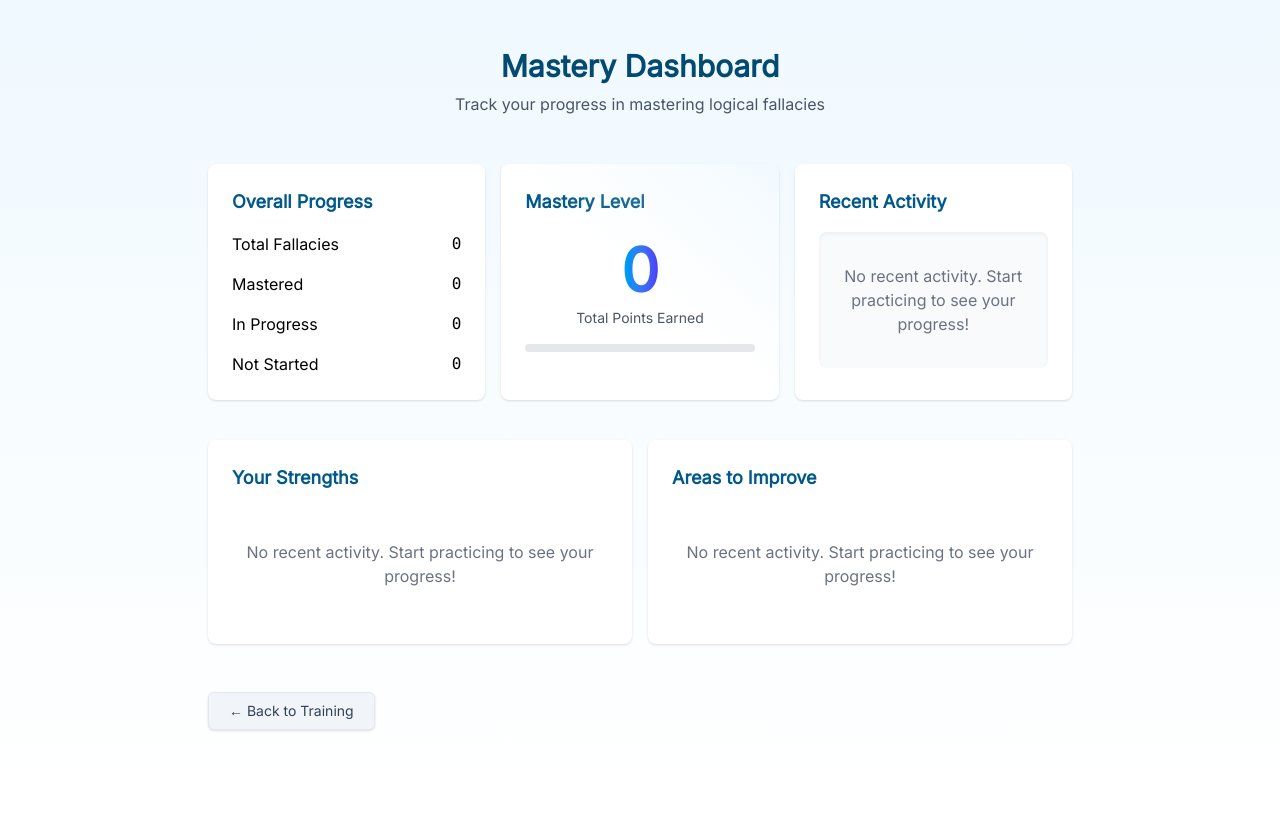
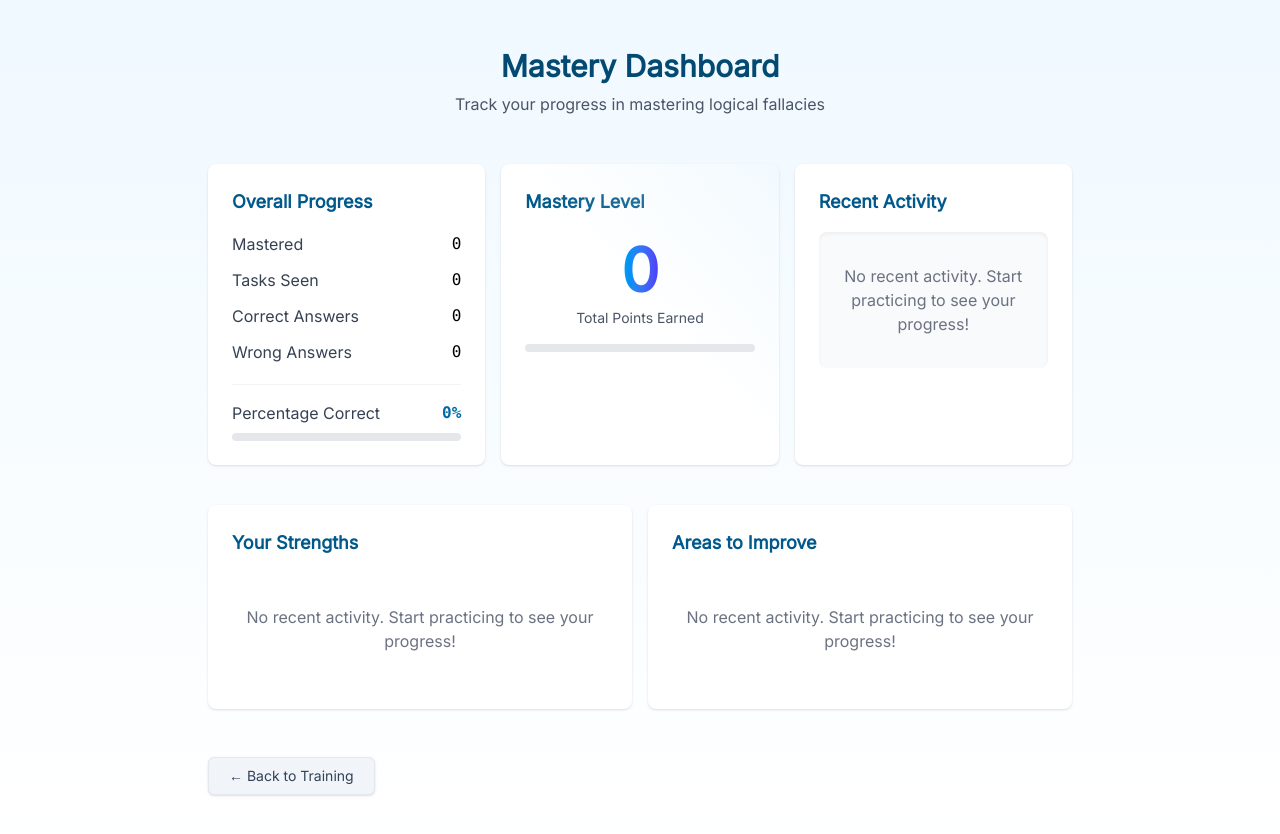
Before and after one commit to skyfortress/logic, a Next.js app: page /en/mastery in a window 1280 px wide. Shown: the top 834 px of the page. Before the commit the page ends 800 px from the top, so only its background shows below. Built offline with nearby package versions, Linux system fonts and the light colour scheme.

Commit message:
feat: add OverallProgress component to display mastery statistics and refactor Dashboard layout

```diff
--- a/src/components/Dashboard.tsx
+++ b/src/components/Dashboard.tsx
@@ -6,7 +6,7 @@ import Link from 'next/link';
 import Button from '@/components/Button';
 import MasteryLevel from '@/components/MasteryLevel';
 import { SessionActivity } from '@/components/SessionActivity';
-
+import { OverallProgress } from '@/components/OverallProgress';
 
 export default function Dashboard({ lang, dictionary }: {
   lang: Locale;
@@ -17,29 +17,7 @@ export default function Dashboard({ lang, dictionary }: {
   return (
     <>
     <div className="grid grid-cols-1 md:grid-cols-3 gap-4">
-        <div className="bg-white rounded-lg shadow p-6">
-        <h2 className="font-semibold text-lg text-sky-800 mb-4">
-            {masteryDashboard.overallProgress}
-        </h2>
-        <div className="space-y-4">
-            <div className="flex justify-between items-center">
-            <span>{masteryDashboard.totalFallacies}</span>
-            <span className="font-mono">0</span>
-            </div>
-            <div className="flex justify-between items-center">
-            <span>{masteryDashboard.masteredFallacies}</span>
-            <span className="font-mono">0</span>
-            </div>
-            <div className="flex justify-between items-center">
-            <span>{masteryDashboard.inProgress}</span>
-            <span className="font-mono">0</span>
-            </div>
-            <div className="flex justify-between items-center">
-            <span>{masteryDashboard.notStarted}</span>
-            <span className="font-mono">0</span>
-            </div>
-        </div>
-        </div>
+        <OverallProgress masteryDashboard={masteryDashboard} />
 
         <MasteryLevel
         title={masteryDashboard.masteryLevel}
--- /dev/null
+++ b/src/components/OverallProgress.tsx
@@ -0,0 +1,84 @@
+import { useAppSelector } from '@/state/hooks';
+
+interface OverallProgressProps {
+  masteryDashboard: {
+    overallProgress: string;
+    totalFallacies: string;
+    masteredFallacies: string;
+    inProgress: string;
+    notStarted: string;
+    seenTasks: string;
+    correctAnswers: string;
+    incorrectAnswers: string;
+    correctPercentage: string;
+  };
+}
+
+export function OverallProgress({ masteryDashboard }: OverallProgressProps) {
+  const { seenFallacyIds, fallacyMasteries } = useAppSelector((state) => state.fallacyTrainer);
+
+  const seenCount = seenFallacyIds.length;
+  const masteredCount = Object.keys(fallacyMasteries).length;
+
+  const correctAnswers = Object.values(fallacyMasteries).filter(level => level > 0).length;
+  const incorrectAnswers = seenCount - correctAnswers;
+  const correctPercentage = seenCount > 0 ? Math.round((correctAnswers / seenCount) * 100) : 0;
+
+  return (
+    <div className="bg-white rounded-lg shadow p-6">
+      <h2 className="font-semibold text-lg text-sky-800 mb-4">
+        {masteryDashboard.overallProgress}
+      </h2>
+      <div className="space-y-3">
+        <StatItem
+          label={masteryDashboard.masteredFallacies}
+          value={masteredCount}
+        />
+
+        <StatItem
+          label={masteryDashboard.seenTasks}
+          value={seenCount}
+        />
+
+        <StatItem
+          label={masteryDashboard.correctAnswers}
+          value={correctAnswers}
+        />
+
+        <StatItem
+          label={masteryDashboard.incorrectAnswers}
+          value={incorrectAnswers}
+        />
+
+        <div className="mt-5 pt-4 border-t border-gray-100">
+          <div className="space-y-2">
+            <div className="flex justify-between items-center">
+              <span className="text-gray-700">{masteryDashboard.correctPercentage}</span>
+              <span className="font-mono font-semibold text-sky-700">{correctPercentage}%</span>
+            </div>
+            <div className="w-full bg-gray-200 rounded-full h-2">
+              <div
+                className="bg-gradient-to-r from-sky-500 to-indigo-600 h-2 rounded-full transition-all duration-500 ease-in-out"
+                style={{ width: `${Math.min(100, Math.max(0, correctPercentage))}%` }}
+              ></div>
+            </div>
+          </div>
+        </div>
+      </div>
+    </div>
+  );
+}
+
+interface StatItemProps {
+  label: string;
+  value: number | string;
+}
+
+function StatItem({ label, value }: StatItemProps) {
+  return (
+    <div className="flex justify-between items-center">
+      <span className="text-gray-700">{label}</span>
+      <span className="font-mono">{value}</span>
+    </div>
+  );
+}
--- a/src/messages/en/index.json
+++ b/src/messages/en/index.json
@@ -62,6 +62,11 @@
     "strongestFallacies": "Your Strengths",
     "backToTraining": "Back to Training",
     "totalPoints": "Total Points Earned",
+    "seenTasks": "Tasks Seen",
+    "correctAnswers": "Correct Answers",
+    "incorrectAnswers": "Wrong Answers",
+    "correctPercentage": "Percentage Correct",
+    "performanceStats": "Performance Statistics",
     "sessionActivity": {
       "lastSession": "Last session:",
       "duration": "Duration:",
--- a/src/messages/ua/index.json
+++ b/src/messages/ua/index.json
@@ -62,6 +62,11 @@
     "strongestFallacies": "Ваші сильні сторони",
     "backToTraining": "Повернутися до тренування",
     "totalPoints": "Загальна кількість балів",
+    "seenTasks": "Завдання переглянуто",
+    "correctAnswers": "Правильних відповідей",
+    "incorrectAnswers": "Неправильних відповідей",
+    "correctPercentage": "Відсоток правильних",
+    "performanceStats": "Статистика продуктивності",
     "sessionActivity": {
       "lastSession": "Останній сеанс:",
       "duration": "Тривалість:",
```
